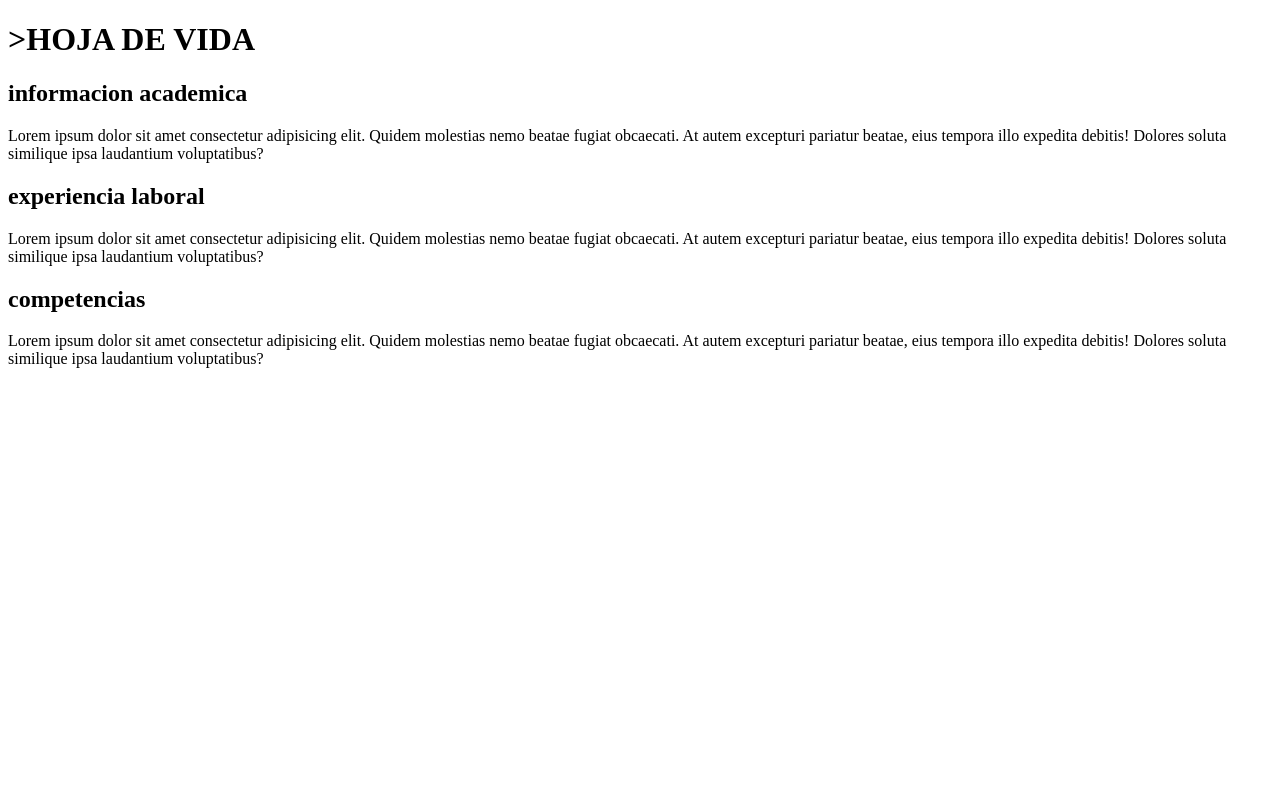
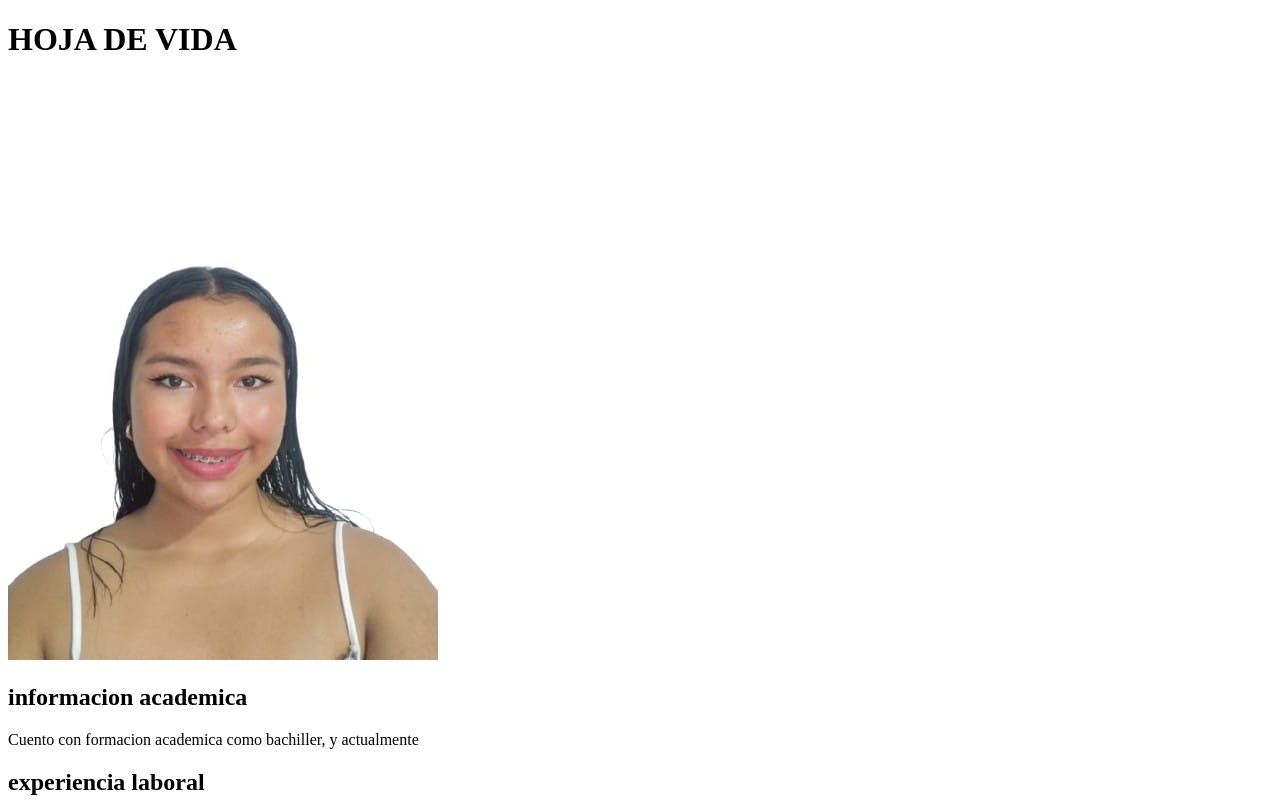
Before and after one commit to dianasosa-g/CV_Diana_Sosa, a plain HTML site: page index.html in a window 1280 px wide. Shown: the top 800 px of the page. Drawn offline with Linux system fonts and the light colour scheme.

Commit message:
proyecto

```diff
--- a/css/styles.css
+++ b/css/styles.css
@@ -0,0 +1,5 @@
+{
+  margin: 0;
+  padding: 0;
+
+}
--- a/index.html
+++ b/index.html
@@ -3,14 +3,19 @@
 <head>
     <meta charset="UTF-8">
     <meta name="viewport" content="width=device-width, initial-scale=1.0">
-    <title>mi primer formulario</title>
+    <title>HOJA DE VIDA</title>
+    <link rel="stylesheet" href="css/styles.css">
+
 </head>
 <body>
-    <header><H1>>HOJA DE VIDA</H1> </header>
+    <header>
+      <H1>HOJA DE VIDA</H1>
+      <img src="img/imagen.jpg.jpg">
+   </header>
     <section>
       <article>
           <h2>informacion academica</h2>
-          <p>Lorem ipsum dolor sit amet consectetur adipisicing elit. Quidem molestias nemo beatae fugiat obcaecati. At autem excepturi pariatur beatae, eius tempora illo expedita debitis! Dolores soluta similique ipsa laudantium voluptatibus?</p>
+          <p>Cuento con formacion academica como bachiller, y actualmente </p>
       </article>
         <article>
           <h2>experiencia laboral</h2>
```
Also changed, not shown: img/descarga.jpg (deleted), img/imagen.jpg.jpg (added), img/img.png (deleted).
